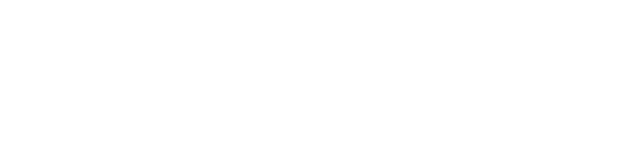
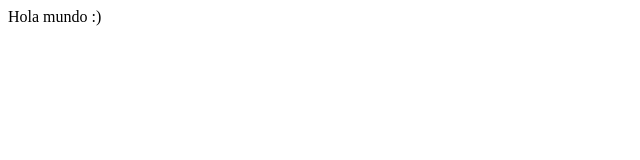
Before and after one commit to 1tKER/WaterLilynk, a plain HTML site: page index.html in a window 1280 px wide. Shown: the whole page, without its empty margins (0-640 px from the left). Drawn offline with Linux system fonts and the light colour scheme.

Commit message:
Testing how to commit :) thanks santi sama

```diff
--- a/index.html
+++ b/index.html
@@ -18,7 +18,7 @@
   <!--[if lt IE 7]>
       <p class="browsehappy">You are using an <strong>outdated</strong> browser. Please <a href="#">upgrade your browser</a> to improve your experience.</p>
     <![endif]-->
-
+  Hola mundo :)
   <script src="" async defer></script>
 </body>
 
```
